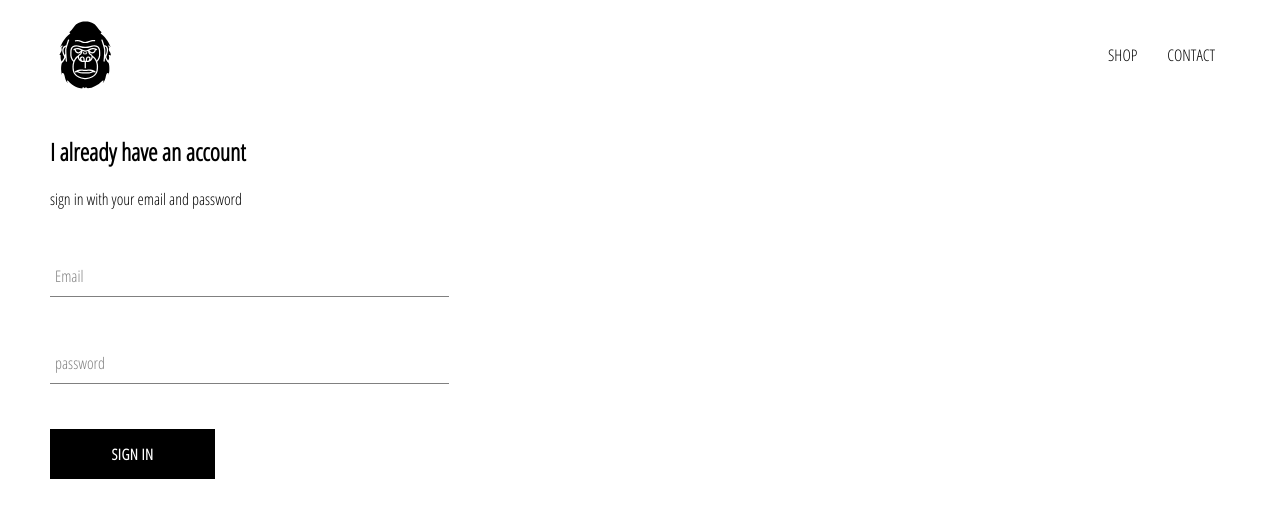
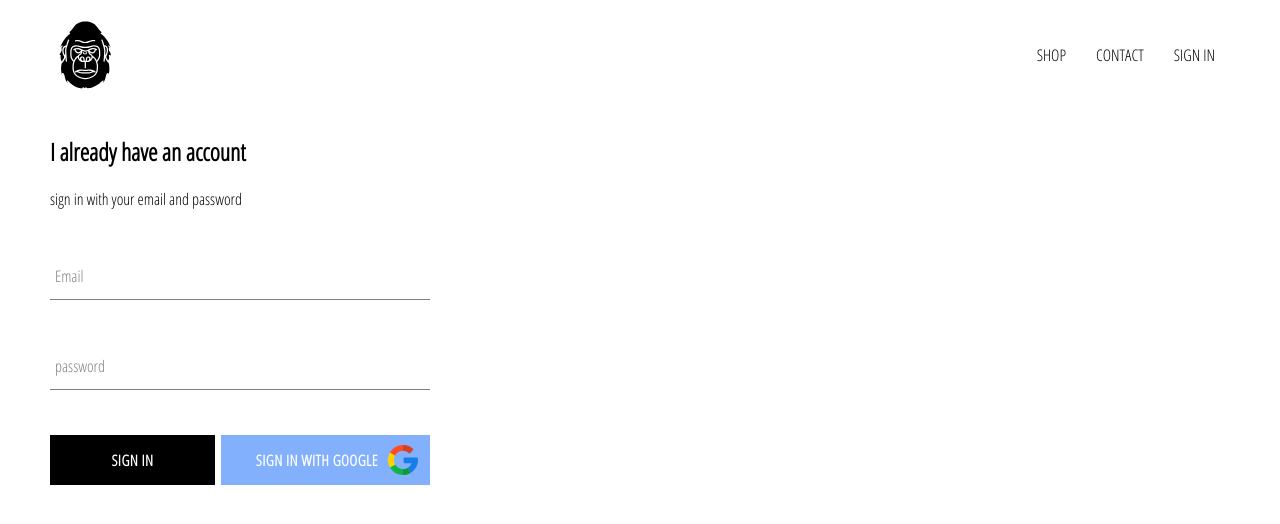
Before and after one commit to t-monaco/react-eClothing, a React (Create React App) app: page /signin in a window 1280 px wide. Shown: the top 524 px of the page. Built offline with nearby package versions, Linux system fonts and the light colour scheme; no server answers.

Commit message:
Added firebase + config && google auth

```diff
--- a/package.json
+++ b/package.json
@@ -6,6 +6,7 @@
     "@testing-library/jest-dom": "^5.11.10",
     "@testing-library/react": "^11.2.5",
     "@testing-library/user-event": "^12.8.3",
+    "firebase": "^8.3.1",
     "node-sass": "^5.0.0",
     "react": "^17.0.2",
     "react-dom": "^17.0.2",
--- a/src/App.css
+++ b/src/App.css
@@ -1,6 +1,9 @@
-body {
+* {
     font-family: 'Open Sans Condensed';
     box-sizing: border-box;
+}
+
+body {
     padding: 20px 50px;
 }
 
--- a/src/App.js
+++ b/src/App.js
@@ -3,16 +3,38 @@
 
 import './App.css';
 
-import HomePage from './pages/homepage/homepage.component'
+import HomePage from './pages/homepage/homepage.component';
 import ShopPage from './pages/shop/shop.component';
 import Header from './components/header/header.component';
 import SignInAndSignOut from './pages/sing-in-sign-out/sing-in-sign-out.component';
+import { auth } from './firebase/firebase.utils';
 
+class App extends React.Component {
+    constructor(props) {
+        super(props)
 
-function App() {
+        this.state = {
+            currentUser: null
+        }
+    }
+
+    unsubscribeFromAuth = null
+
+    componentDidMount() {
+        this.unsubscribeFromAuth = auth.onAuthStateChanged(user => {
+            this.setState({currentUser: user})
+            console.log(user)
+        })
+    }
+
+    componentWillUnmount() {
+        this.unsubscribeFromAuth()
+    }
+
+    render() {
         return (
-    <div >
-        <Header />
+            <div>
+                <Header currentUser={this.state.currentUser}/>
                 <Switch>
                     <Route exact path='/' component={HomePage} />
                     <Route path='/shop' component={ShopPage} />
@@ -21,5 +43,6 @@
             </div>
         );
     }
+}
 
 export default App;
--- a/src/components/custom-button/custom-button.component.jsx
+++ b/src/components/custom-button/custom-button.component.jsx
@@ -2,8 +2,11 @@
 
 import './custom-button.styles.scss';
 
-const CustomButton = ({ children, ...otherProps }) => (
-    <button className='custom-button' {...otherProps}>
+const CustomButton = ({ children, isGoogleSignIn, ...otherProps }) => (
+    <button
+        className={`${isGoogleSignIn ? 'google-sign-in' : ''} custom-button`}
+        {...otherProps}
+    >
         {children}
     </button>
 );
--- a/src/components/custom-button/custom-button.styles.scss
+++ b/src/components/custom-button/custom-button.styles.scss
@@ -19,4 +19,28 @@
     color: black;
     border: 1px solid black;
   }
+
+  &.google-sign-in {
+      background-color: #82b0fd;
+      color: white;
+      position: relative;
+      padding-right: 52px;
+
+      &:hover {
+          background-color: white;
+          color: black;
+          border: 1px solid black;
+      }
+
+      &::after {
+          content: '';
+          position: absolute;
+          background: url('./../../assets/google.svg') no-repeat;
+          background-position: center;
+          width: 30px;
+          height: 100%;
+          right: 12px;
+          top: 0;
+      }
+  }
 }
--- a/src/components/header/header.component.jsx
+++ b/src/components/header/header.component.jsx
@@ -1,10 +1,11 @@
 import React from 'react';
 import { Link } from 'react-router-dom';
-import {ReactComponent as Logo} from '../../assets/gorilla-black.svg';
+import { ReactComponent as Logo } from '../../assets/gorilla-black.svg';
+import { auth } from './../../firebase/firebase.utils';
 
 import './header.styles.scss';
 
-const Header = () => {
+const Header = ({ currentUser }) => {
     return (
         <div className='header'>
             <Link to='/' className='logo-container'>
@@ -17,6 +18,15 @@
                 <Link to='/contact' className='option'>
                     CONTACT
                 </Link>
+                {currentUser ? (
+                    <div className='option' onClick={() => auth.signOut()}>
+                        SIGN OUT
+                    </div>
+                ) : (
+                    <Link className='option' to='/signin'>
+                        SIGN IN
+                    </Link>
+                )}
             </div>
         </div>
     );
--- a/src/components/header/header.styles.scss
+++ b/src/components/header/header.styles.scss
@@ -16,6 +16,7 @@
     }
 
     .options {
+        cursor: pointer;
         width: 50%;
         height: 100%;
         display: flex;
--- a/src/components/sign-in/sign-in.component.jsx
+++ b/src/components/sign-in/sign-in.component.jsx
@@ -1,4 +1,5 @@
 import React, { Component } from 'react';
+import { signInWithGoogle } from './../../firebase/firebase.utils';
 
 import './sign-in.styles.scss';
 
@@ -48,7 +49,12 @@
                         label='password'
                         required
                     />
-                    <CustomButton type='submit'>SIGN IN</CustomButton>
+                    <div className='buttons'>
+                        <CustomButton type='submit'>SIGN IN</CustomButton>
+                        <CustomButton onClick={signInWithGoogle} isGoogleSignIn>
+                            SIGN IN WITH GOOGLE
+                        </CustomButton>
+                    </div>
                 </form>
             </div>
         );
--- a/src/components/sign-in/sign-in.styles.scss
+++ b/src/components/sign-in/sign-in.styles.scss
@@ -1,9 +1,14 @@
 .sign-in {
     display: flex;
     flex-direction: column;
-    width: 30vw;
+    width: 380px;
 
     .title {
         margin: 10px 0;
     }
+
+    .buttons {
+        display: flex;
+        justify-content: space-between;
+    }
 }
--- /dev/null
+++ b/src/firebase/firebase.utils.js
@@ -0,0 +1,24 @@
+import firebase from 'firebase/app';
+import 'firebase/firestore';
+import 'firebase/auth';
+
+const config = {
+    apiKey: 'AIzaSyB1gHJX6DlC10c8xyHcsulaaNG_fbyIHwc',
+    authDomain: 'eclothing-3a571.firebaseapp.com',
+    projectId: 'eclothing-3a571',
+    storageBucket: 'eclothing-3a571.appspot.com',
+    messagingSenderId: '512014061810',
+    appId: '1:512014061810:web:0ab877723b00709b66806b',
+    measurementId: 'G-FP1VTNCMS0',
+};
+
+firebase.initializeApp(config);
+
+export const auth = firebase.auth();
+export const firestore = firebase.firestore();
+
+const provider = new firebase.auth.GoogleAuthProvider();
+provider.setCustomParameters({ prompt: 'select_account' });
+export const signInWithGoogle = () => auth.signInWithPopup(provider);
+
+export default firebase;
```
Also changed, not shown: 1 other file (tests, documents, lock files or other folders). Lines whose indentation alone changed are shown as unchanged.
